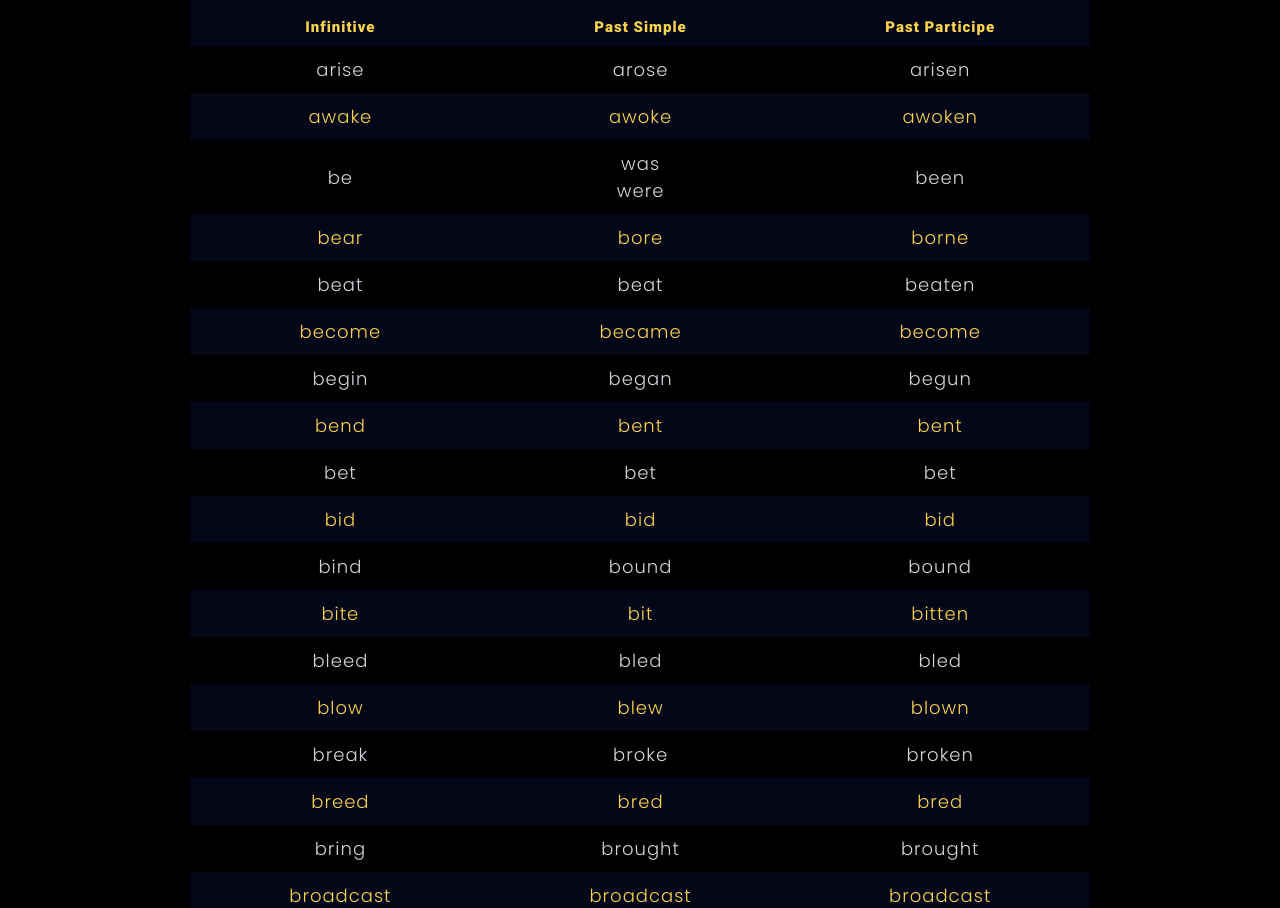
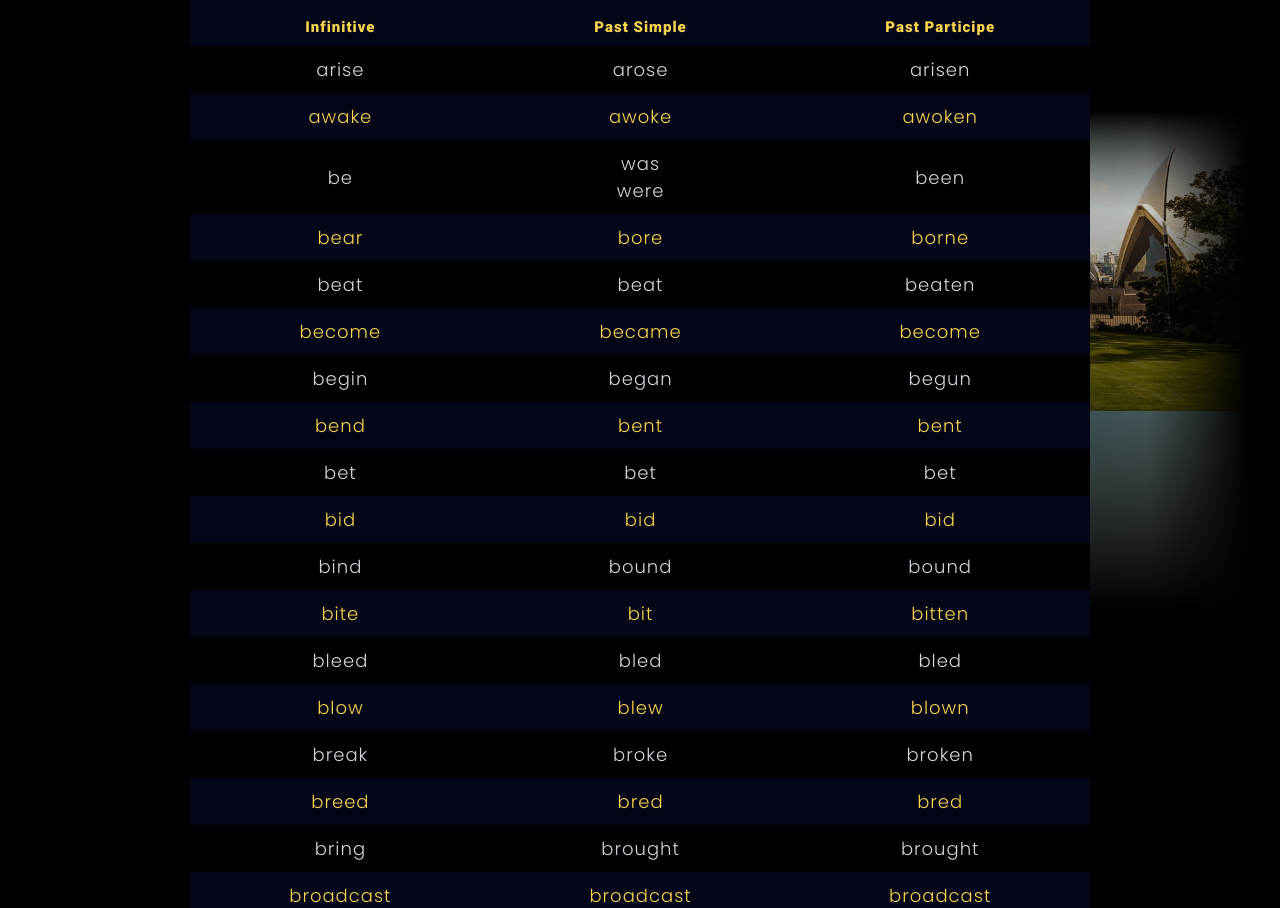
Before and after one commit to cajui54/english_pocket, a Next.js app: page / in a window 1280 px wide. Shown: the part 1049-1957 px from the top of the page. Built offline with nearby package versions, Linux system fonts and the light colour scheme; a web font is replaced by a local one.

Commit message:
feat: new image has been add

```diff
--- a/src/app/components/table/index.tsx
+++ b/src/app/components/table/index.tsx
@@ -7,6 +7,9 @@ const TableInfo = () => {
   return (
     <div className={styles.containerTable} id="anchorTable">
       <FormSearch />
+      <div className={styles.imgContainer}>
+        <div></div>
+      </div>
       <table className={styles.table}>
         <caption>List of Verb Irregulars</caption>
         <thead>
--- a/src/app/components/table/styles.module.scss
+++ b/src/app/components/table/styles.module.scss
@@ -1,10 +1,35 @@
 .containerTable {
+  position: relative;
   width: 95%;
   margin: 0 auto;
   overflow-x: auto;
   scrollbar-color: rgb(217, 231, 35);
 }
+.imgContainer {
+  position: absolute;
+  z-index: -1;
+  top: 30rem;
+  right: 0;
+  background-image: url("../../assets/images/australia.jpg");
+  background-size: cover;
+  background-position: -120rem -20rem;
+  background-attachment: fixed;
+  width: 50rem;
+  height: 50rem;
+  div {
+    width: 100%;
+    height: 100%;
+    background-image: linear-gradient(
+        to top,
+        transparent 80%,
+        var(--color-dark-primary)
+      ),
+      linear-gradient(to bottom, transparent, var(--color-dark-primary)),
+      linear-gradient(to right, transparent 80%, var(--color-dark-primary));
+  }
+}
 .table {
+  background-color: var(--color-dark-primary);
   width: 95%;
   margin: 5rem auto;
   border-collapse: collapse;
--- a/src/app/layout.tsx
+++ b/src/app/layout.tsx
@@ -3,7 +3,7 @@ import { Roboto, Poppins, Spicy_Rice } from "next/font/google";
 import "./globals.scss";
 import { MenuContextProvider } from "./context/contextMenu";
 import { VerbsContextProvider } from "./context/contextVerbs";
-
+import Script from "next/script";
 export const metadata: Metadata = {
   title: "English Pocket | list verbs irregular",
   description:
@@ -41,12 +41,12 @@ export default function RootLayout({
   return (
     <html lang="en">
       <head>
-        <script
+        <Script
           async
           src="https://www.googletagmanager.com/gtag/js?id=G-0S9Q9D0CPX"
         />
 
-        <script>
+        <Script>
           {`
             window.dataLayer = window.dataLayer || [];
             function gtag(){dataLayer.push(arguments);}
@@ -54,7 +54,7 @@ export default function RootLayout({
 
             gtag('config', 'G-0S9Q9D0CPX');
           `}
-        </script>
+        </Script>
       </head>
       <body
         className={`${roboto.variable} ${poppins.variable} ${spicy_rice.variable}`}
```
Also changed, not shown: src/app/assets/images/australia.jpg (added).
